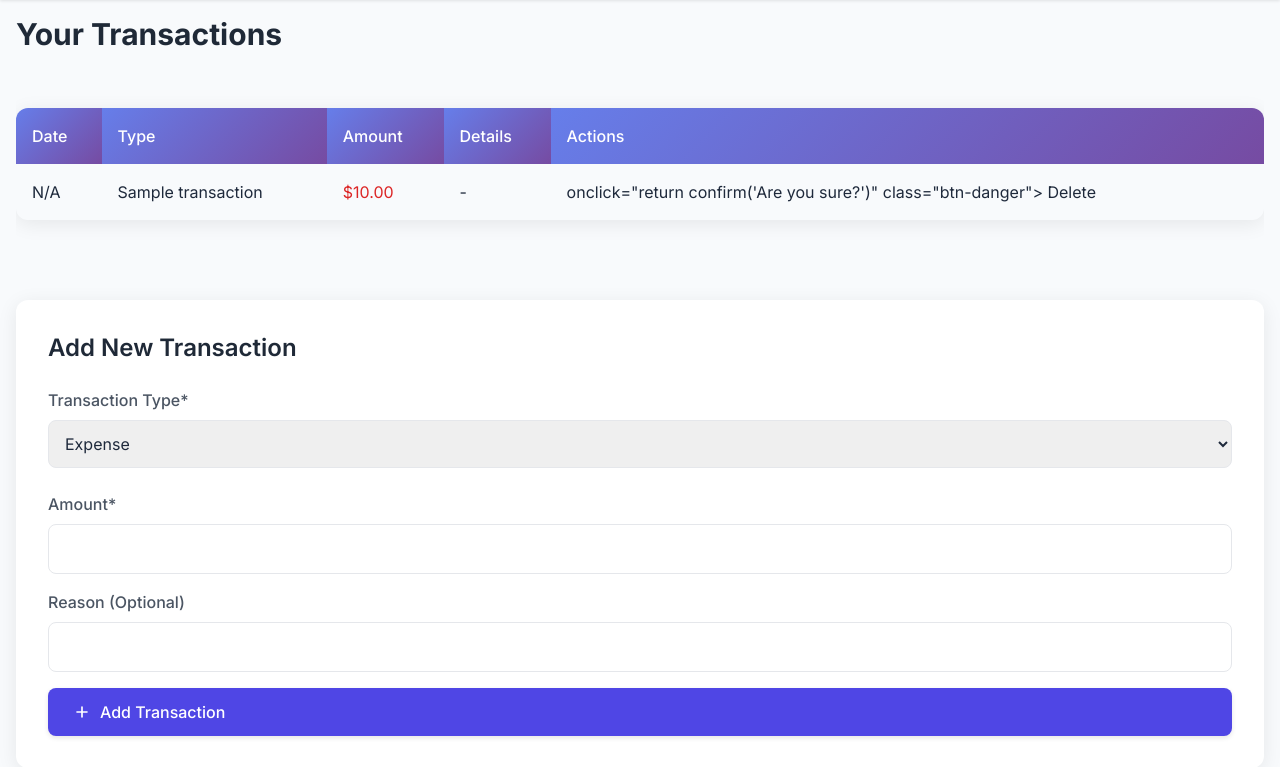
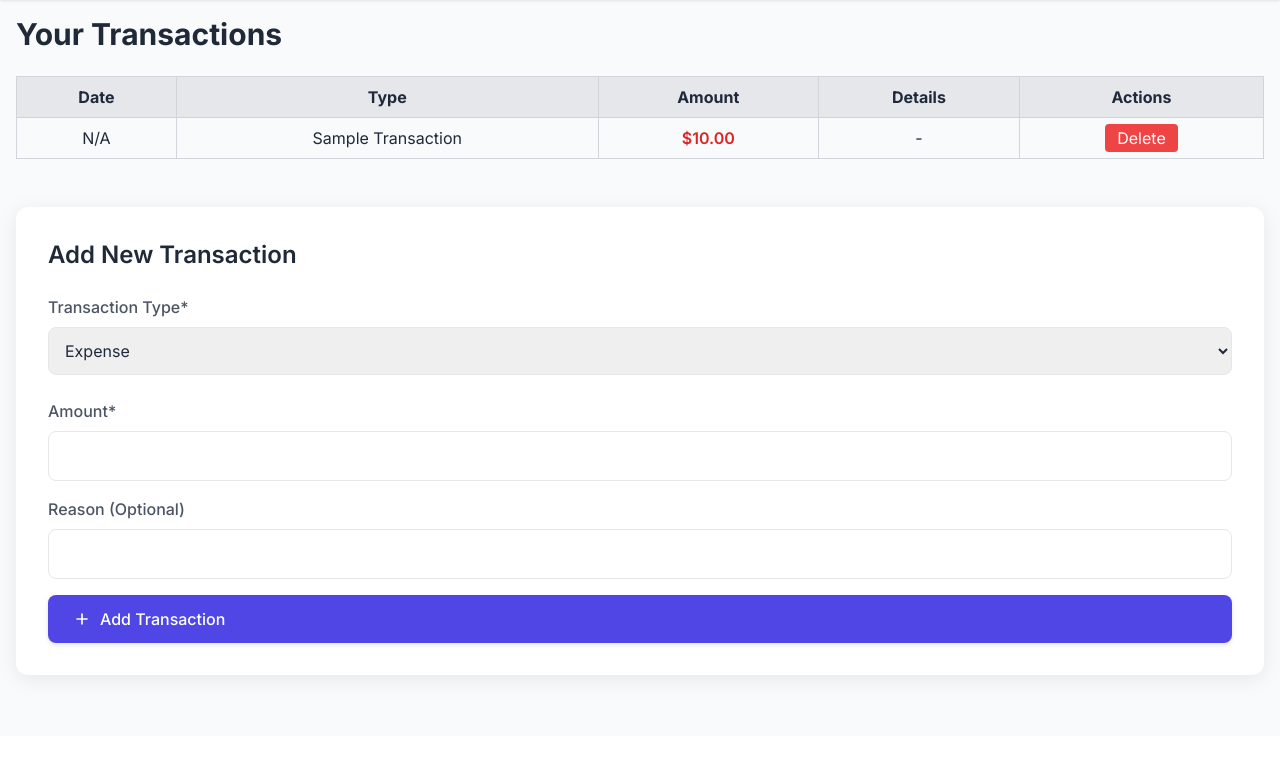
Before and after one commit to Mathan3006/family, a Flask app: template templates/transactions.html in a window 1280 px wide. Shown: the part 64-831 px from the top of the page. After the commit the page ends 748 px from the top, so only its background shows below. Run offline with Flask 3, Linux system fonts and the light colour scheme; the template is opened without the code that fills it: most values are stand-ins (such as "Sample title", 1, 10 or a date in 2020); some libraries are stand-ins or nearby versions.

Commit message:
Update transactions.html

```diff
--- a/templates/transactions.html
+++ b/templates/transactions.html
@@ -143,35 +143,40 @@
 
   {% if transactions %}
 <div class="overflow-x-auto">
-    <table class="transaction-table">
+    <table class="table-auto w-full border-collapse border border-gray-300">
         <thead>
-            <tr>
-                <th>Date</th>
-                <th>Type</th>
-                <th>Amount</th>
-                <th>Details</th>
-                <th>Actions</th>
+            <tr class="bg-gray-200">
+                <th class="border border-gray-300 px-4 py-2">Date</th>
+                <th class="border border-gray-300 px-4 py-2">Type</th>
+                <th class="border border-gray-300 px-4 py-2">Amount</th>
+                <th class="border border-gray-300 px-4 py-2">Details</th>
+                <th class="border border-gray-300 px-4 py-2">Actions</th>
             </tr>
         </thead>
         <tbody>
             {% for t in transactions %}
-<tr>
-    <td>{{ t[2].strftime('%Y-%m-%d %H:%M') if t[2] else 'N/A' }}</td>  <!-- date -->
-    <td>{{ t[3]|capitalize }}</td>  <!-- type -->
-    <td class="{{ 'text-green-600' if t[3] == 'income' else 'text-red-600' }}">
-        ${{ "%.2f"|format(t[1]) }}  <!-- amount -->
+            <tr class="text-center">
+                <td class="border border-gray-300 px-4 py-2">
+                    {{ t[2].strftime('%Y-%m-%d %H:%M') if t[2] else 'N/A' }}
                 </td>
-    <td>
-        {% if t[3] == 'income' %}  <!-- type -->
-            Income: ${{ "%.2f"|format(t[4]) if t[4] else '0.00' }}  <!-- income -->
+                <td class="border border-gray-300 px-4 py-2 capitalize">
+                    {{ t[3] }}
+                </td>
+                <td class="border border-gray-300 px-4 py-2 font-semibold
+                          {% if t[3] == 'income' %} text-green-600 {% else %} text-red-600 {% endif %}">
+                    ${{ "%.2f"|format(t[1]) }}
+                </td>
+                <td class="border border-gray-300 px-4 py-2">
+                    {% if t[3] == 'income' %}
+                        Income: ${{ "%.2f"|format(t[4]) if t[4] else '0.00' }}
                     {% else %}
-            {{ t[5] or '-' }}  <!-- reason -->
+                        {{ t[5] or '-' }}
                     {% endif %}
                 </td>
-    <td>
-        <a href="{{ url_for('delete_transaction', transaction_id=t[0]) }}"  <!-- transaction_id -->
+                <td class="border border-gray-300 px-4 py-2">
+                    <a href="{{ url_for('delete_transaction', transaction_id=t[0]) }}"
                        onclick="return confirm('Are you sure?')"
-           class="btn-danger">
+                       class="bg-red-500 text-white px-3 py-1 rounded hover:bg-red-700">
                         Delete
                     </a>
                 </td>
```
Lines whose indentation alone changed are shown as unchanged.
